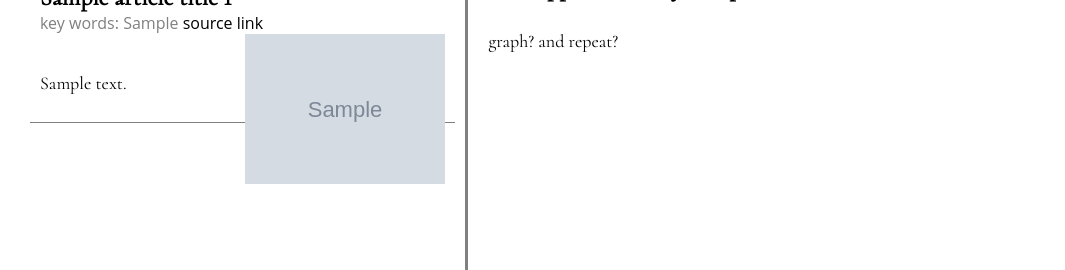
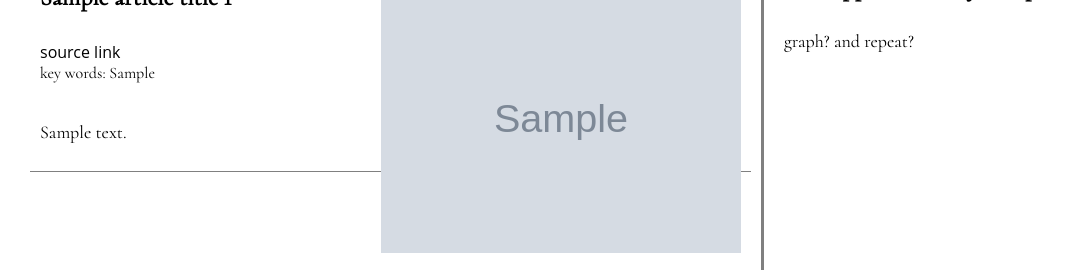
Before and after one commit to jaisal1024/MemeTimes, a Flask app: template templates/MemeNews.htm in a window 1280 px wide. Shown: the part 411-681 px from the top of the page, without its empty margins (0-1065 px from the left). Run offline with Flask 2, Linux system fonts and the light colour scheme; the template is opened without the code that fills it: most values are stand-ins (such as "Sample title", 1, 10 or a date in 2020); grey boxes marked "Sample" are stand-in pictures; parts of the project's set-up code (start-up, migrations or seed data) failed here and were passed over; some libraries are stand-ins or nearby versions; some web fonts are replaced.

Commit message:
updated frontend

```diff
--- a/static/css/MemeNews_ss.css
+++ b/static/css/MemeNews_ss.css
@@ -3,6 +3,11 @@ body {
 	margin-right: 20px;
 	background-color: white;
 	z-index: 1;
+}
+
+tr {
+	height: fixed;
+	height: 20px;
 }
 
 a:link {
@@ -48,7 +53,6 @@ div.nav {
 	border-right: 2px solid grey;
 	border-top: 0 none;
 	border-bottom: 0 none;
-
 	border-width: medium;
 	padding: 10px;
 }
@@ -56,6 +60,17 @@ div.nav {
 .right {
 	border-left: 0 none;
 	padding: 10px;
+}
+
+#container{
+    width: 100%;
+    background: white;
+}
+#floated{
+    margin: 10px;
+	float: right;
+    height: 270px;
+	border: 0 none;
 }
 
 .absolute {
@@ -141,7 +156,6 @@ button {
   position: absolute;
   font-family: Cormorant;
   background-color: #f1f1f1;
-  min-width: 100px;
   z-index: 1;
 }
 
@@ -155,7 +169,10 @@ button {
 
 .dropdown-content a:hover {background-color: #f4f4f4;}
 
-.dropdown:hover .dropdown-content {display: block;}
+.dropdown:hover .dropdown-content {
+	display: block;
+
+}
 
 .dropdown:hover .dropbtn {
 	background-color: white;
@@ -209,7 +226,7 @@ h3 {
 
 h4  {
 	margin: 0px;
-	text-align: center;
+	text-align: left;
     color: black;
     font-family: Cormorant;
     font-size: 100%;
--- a/templates/MemeNews.htm
+++ b/templates/MemeNews.htm
@@ -33,17 +33,17 @@
 
 		<div class="nav">
 			<table style="width:100%; background-color:white; border-top: 2px solid white; border-bottom: 3px double black">
-				<tr height='fixed'>
+				<tr style="height: fixed">
 					<th class="textcenter">
 						<a class="menu_bar hide sticky" href="/">
 							<img src="{{ url_for('static',filename='images/logo_simple.png') }}" height="16px">
 						</a>
 					</th>
 					<th class="textcenter"><a class="menu_bar" href="PastArticles">Past Articles</a></th>
-					<th class="textcenter"><a class="menu_bar" href="TheWorldInMemes">The World in Memes</a></th>
+
 					<th class="textcenter">
 						<div class="dropdown">
-							<button class="menu_bar dropbtn">Meme Analysis</button>
+							<button class="menu_bar dropbtn" style="height: 15px;">Meme Analysis</button>
 							<div class="dropdown-content">
 								<a href="MemeAnalysis_Articles">
 									Articles</a>
@@ -62,7 +62,8 @@
 		<section class="timeline" style="padding: 10px; height: 200px; border-bottom: 3px double black">
 			<br>
 			<h1 class="textleft">History in the Headlines > <br><br></h1>
-			<p>{{ timeline }}</p>
+			<p><img src="{{ url_for('static',filename='images/Timeline.png') }}" alt="Timeline" height="200px" align="middle">
+			</p>
 		</section>
 
 		<div class="content" style="display: table-row; width:100%;">
@@ -71,22 +72,24 @@
 				<h1 class="textleft">Today's Must Reads > <br><br></h1>
 
 					<article class="daily">
-						<header>
-							<div class="text">
-							<h2>{{ article_title_1 }}</h2>
-							<h3>
-								key words: {{ article_entities_1 }}
-								<a href="{{ article_url_1 }}" target="_blank">
-									source link
-								</a>
-							</h3>
+						<div class="text" id="container">
+							<img id="floated" class="article_img" src="{{ image_url_1 }}" height="300px">
+							<header>
+									<h2>{{ article_title_1 }}<br><br></h2>
+									<h3><a href="{{ article_url_1 }}" target="_blank">
+										source link</a>
+									</h3>
+									<h4>key words: {{ article_entities_1 }}</h4>
+							</header>
+							<div class="summary">
+								<p>{{ article_summary_1 }}</p>
+							</div>
+						</div>
+						<div class="two_memes">
+							<img id="floated" class="article_img" src="{{ meme_1_pos }}" height="300px">
+							<img id="floated" class="article_img" src="{{ meme_1_neg }}" height="300px">
 
-							<img class="article_img" src="{{ image_url_1 }}" height="100px">
-						</header>
-						<section class="summary">
-							<p>{{ article_summary_1 }}</p>
-
-						</section>
+						</div>
 					</article>
 
 
```
Also changed, not shown: MemeNews_flask.py (+7 -7 lines), static/images/thumb_up.png (added).
